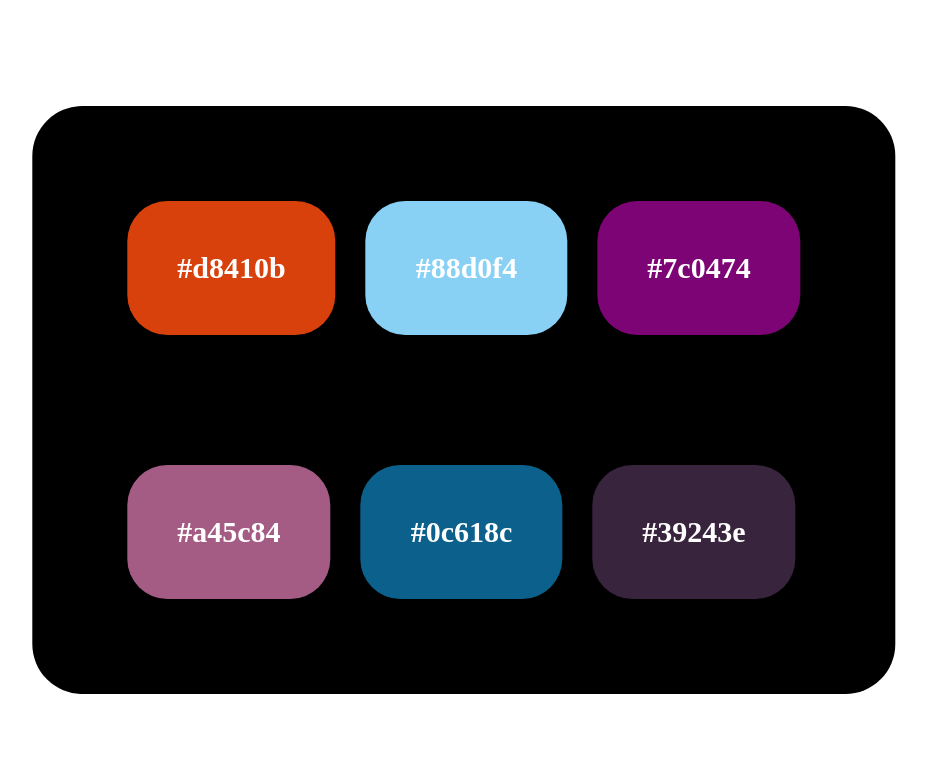
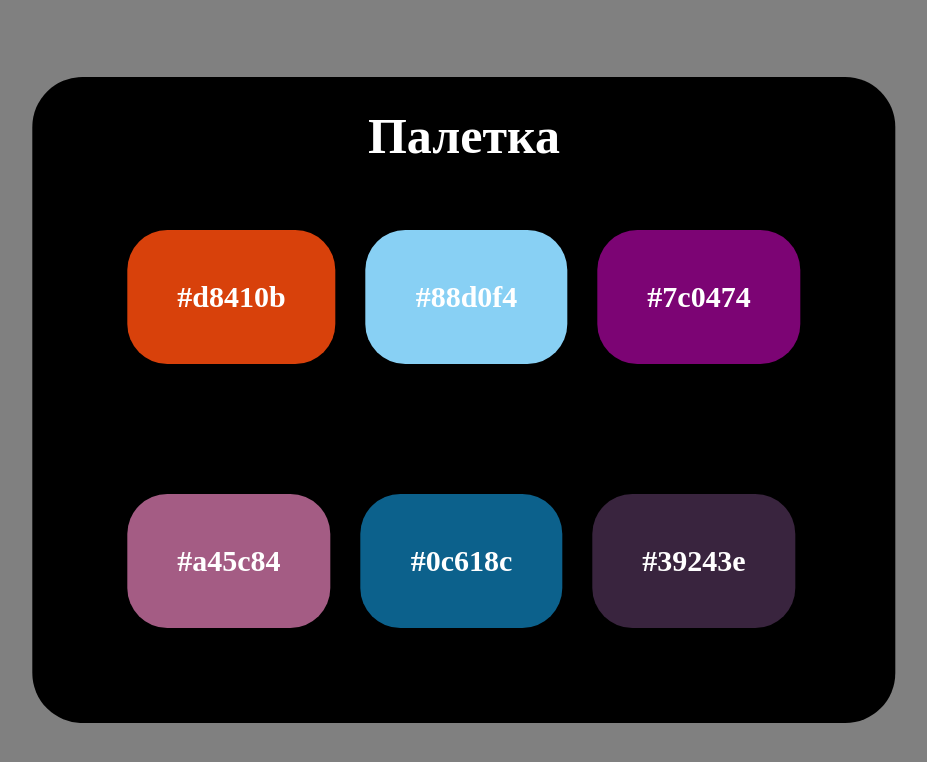
Before and after one commit to MaxVocies/Paletka, a plain HTML site: page index.html in a window 1280 px wide. Shown: the whole page, without its empty margins (176-1103 px from the left). Drawn offline with Linux system fonts and the light colour scheme.

Commit message:
Update: - Background - Add to name block (span)

```diff
--- a/css/style.css
+++ b/css/style.css
@@ -1,6 +1,7 @@
 body{
   margin: 0;
   padding: 0;
+  background: gray;
 }
 
 .container{
@@ -16,6 +17,11 @@ body{
   border-radius: 50px;
   font-weight: bold;
   font-size: 30px;
+  text-align: center;
+}
+
+.container span{
+  font-size: 50px;
 }
 
 .colp1{
--- a/index.html
+++ b/index.html
@@ -7,6 +7,7 @@
   </head>
   <body>
     <div class="container">
+      <span>Палетка</span>
 <div class="colp1">
   <div class="col1">
     #d8410b
```
